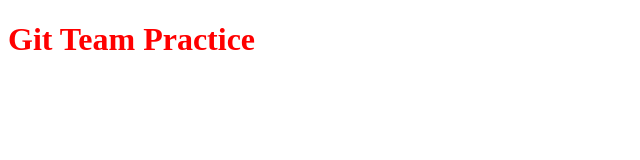
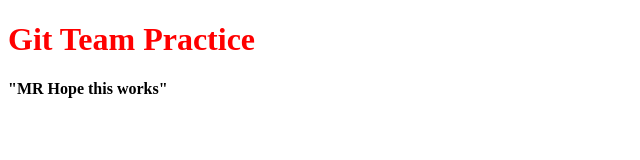
Before and after one commit to rc-devpipeline/git-collab-practice, a plain HTML site: page index.html in a window 1280 px wide. Shown: the whole page, without its empty margins (0-640 px from the left). Drawn offline with Linux system fonts and the light colour scheme.

Commit message:
added h4 tag

```diff
--- a/index.html
+++ b/index.html
@@ -11,5 +11,6 @@
 
   <body>
     <h1 class="main-header">Git Team Practice</h1>
+    <h4>"MR Hope this works"</h4>
   </body>
 </html>
```
